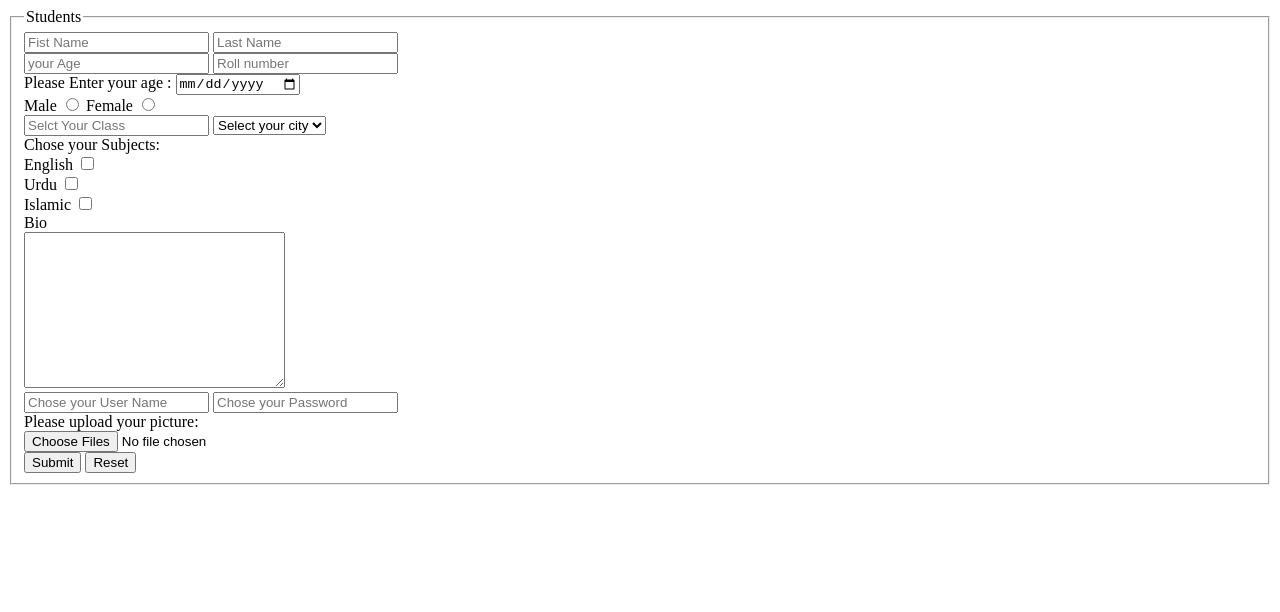
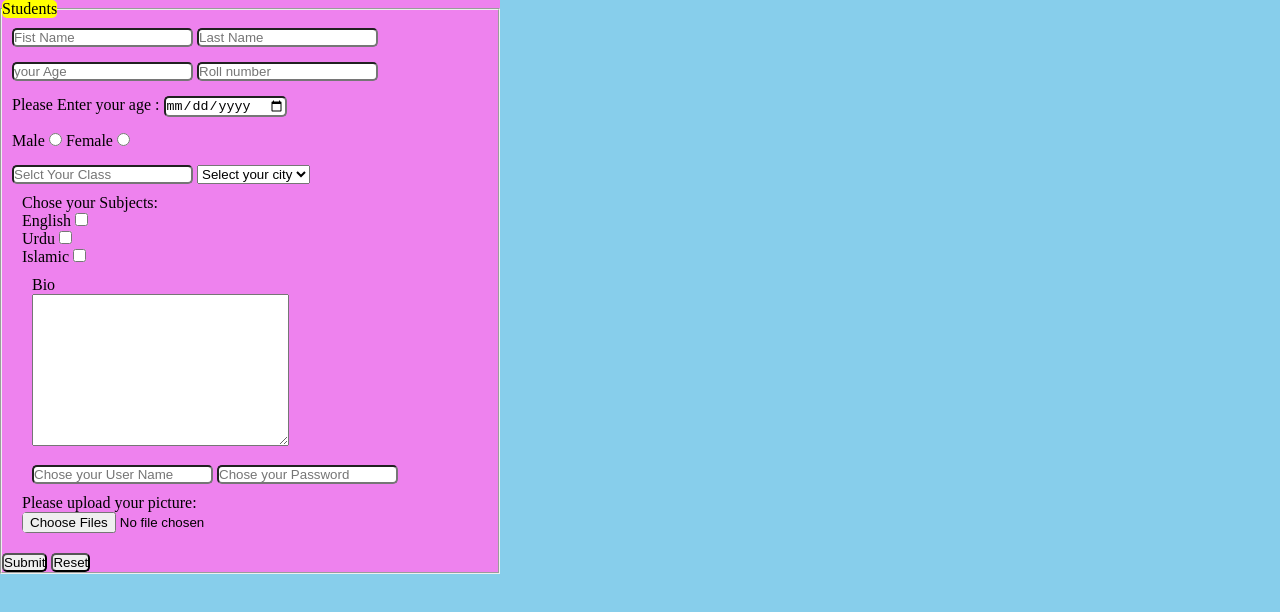
Before and after one commit to jaja263/Simple-Students-HTML-Form-, a plain HTML site: page index.html in a window 1280 px wide. Drawn offline with Linux system fonts and the light colour scheme; the site is published under a folder, as on GitHub Pages, so addresses that start at the root find nothing.

Commit message:
Update index.html

```diff
--- a/index.html
+++ b/index.html
@@ -5,12 +5,12 @@
     <meta charset="UTF-8">
     <meta http-equiv="X-UA-Compatible" content="IE=edge">
     <meta name="viewport" content="width=device-width, initial-scale=1.0">
-    <link rel="stylesheet" href="/form.css">
+    <link rel="stylesheet" href="form.css">
     <title>DemoFrom</title>
 </head>
 
 <body>
-    <form action="/result.html" method="GET">
+    <form action="result.html" method="GET">
         <fieldset>
             <legend>Students</legend>
         <div>
```
